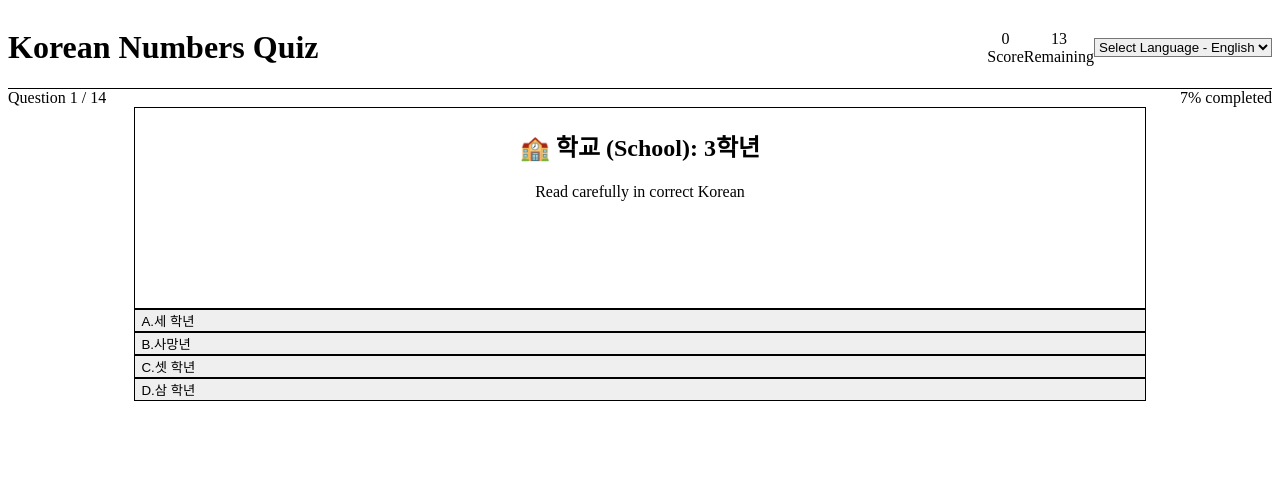
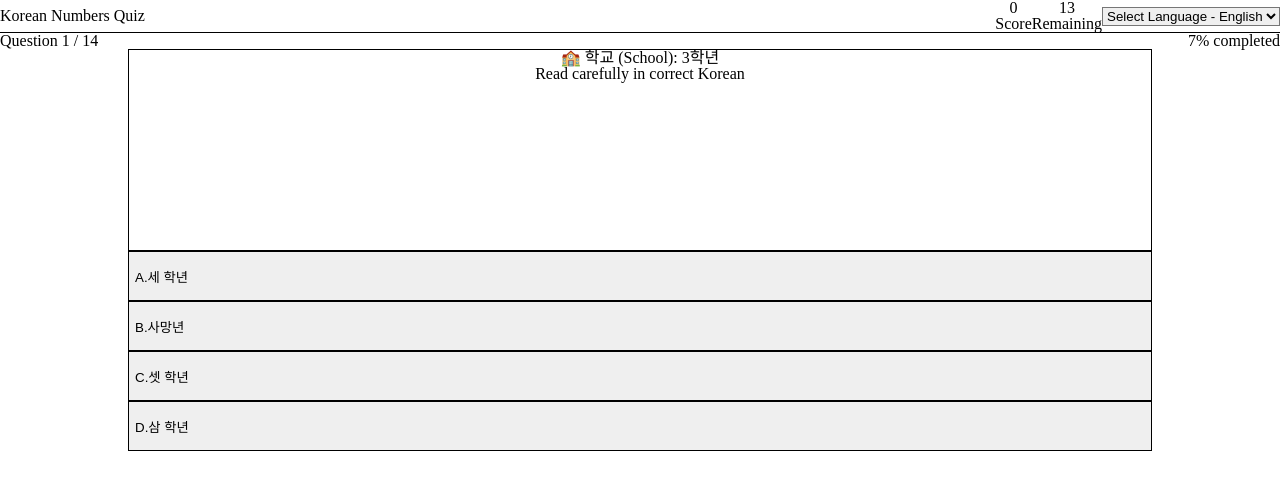
Before and after one commit to mayo516/korean_cards, a React (Vite) app: page / in a window 1280 px wide. Shown: the top 490 px of the page. Built offline with nearby package versions, Linux system fonts and the light colour scheme.

Commit message:
css 일부 수정

```diff
--- a/src/components/QuizCard.jsx
+++ b/src/components/QuizCard.jsx
@@ -31,7 +31,7 @@
 
   const getOptionStyle = (shuffledIndex) => {
     const base =
-      "p-4 rounded-xl border backdrop-blur-md bg-white/30 transition-colors text-left w-full text-gray-800 font-medium shadow-sm"
+      "p-4 rounded-xl border backdrop-blur-md bg-white/30 transition-colors text-left w-full text-gray-800 font-medium shadow-sm min-h-[50px]"
 
     if (selectedAnswer === null) {
       return base + " hover:border-indigo-400 hover:bg-white/40"
@@ -86,7 +86,8 @@
         <div className="text-center">
           <button
             onClick={onNextQuestion}
-            className="px-6 py-3 backdrop-blur-lg bg-indigo-500/70 hover:bg-indigo-600/70 text-white rounded-xl font-semibold transition-colors shadow-md border border-white/30"
+            className="bg-[#9abf7f] shadow-[0_4px_0_#87a86f] text-white font-bold inline-block text-center rounded-[10px] border-0 h-[50px] w-[100px] m-[10px] appearance-none"
+
           >
             {isLastQuestion ? t('showResult') : t('nextQuestion')}
           </button>
--- /dev/null
+++ b/src/reset.css
@@ -0,0 +1,48 @@
+/* http://meyerweb.com/eric/tools/css/reset/
+   v2.0 | 20110126
+   License: none (public domain)
+*/
+
+html, body, div, span, applet, object, iframe,
+h1, h2, h3, h4, h5, h6, p, blockquote, pre,
+a, abbr, acronym, address, big, cite, code,
+del, dfn, em, img, ins, kbd, q, s, samp,
+small, strike, strong, sub, sup, tt, var,
+b, u, i, center,
+dl, dt, dd, ol, ul, li,
+fieldset, form, label, legend,
+table, caption, tbody, tfoot, thead, tr, th, td,
+article, aside, canvas, details, embed,
+figure, figcaption, footer, header, hgroup,
+menu, nav, output, ruby, section, summary,
+time, mark, audio, video {
+	margin: 0;
+	padding: 0;
+	border: 0;
+	font-size: 100%;
+	font: inherit;
+	vertical-align: baseline;
+}
+/* HTML5 display-role reset for older browsers */
+article, aside, details, figcaption, figure,
+footer, header, hgroup, menu, nav, section {
+	display: block;
+}
+body {
+	line-height: 1;
+}
+ol, ul {
+	list-style: none;
+}
+blockquote, q {
+	quotes: none;
+}
+blockquote:before, blockquote:after,
+q:before, q:after {
+	content: '';
+	content: none;
+}
+table {
+	border-collapse: collapse;
+	border-spacing: 0;
+}
--- a/src/style.css
+++ b/src/style.css
@@ -1,3 +1,5 @@
+@import './reset.css';
+
 @tailwind base;
 @tailwind components;
 @tailwind utilities;
```
